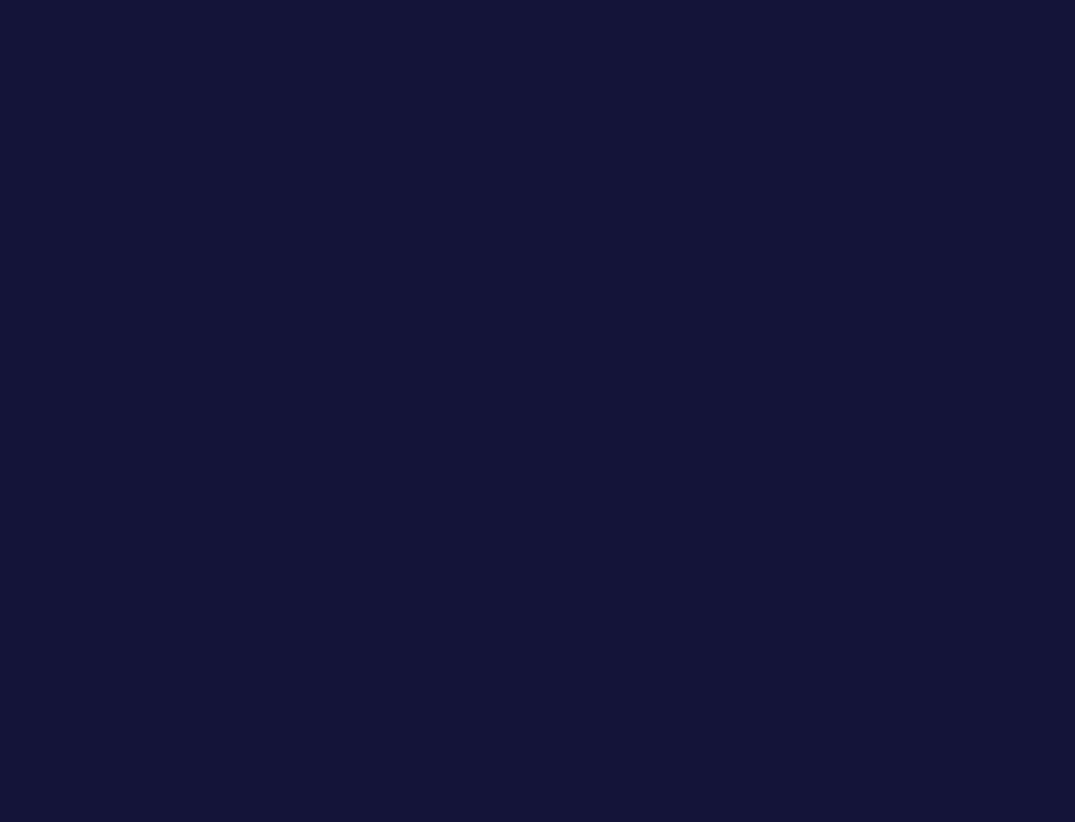
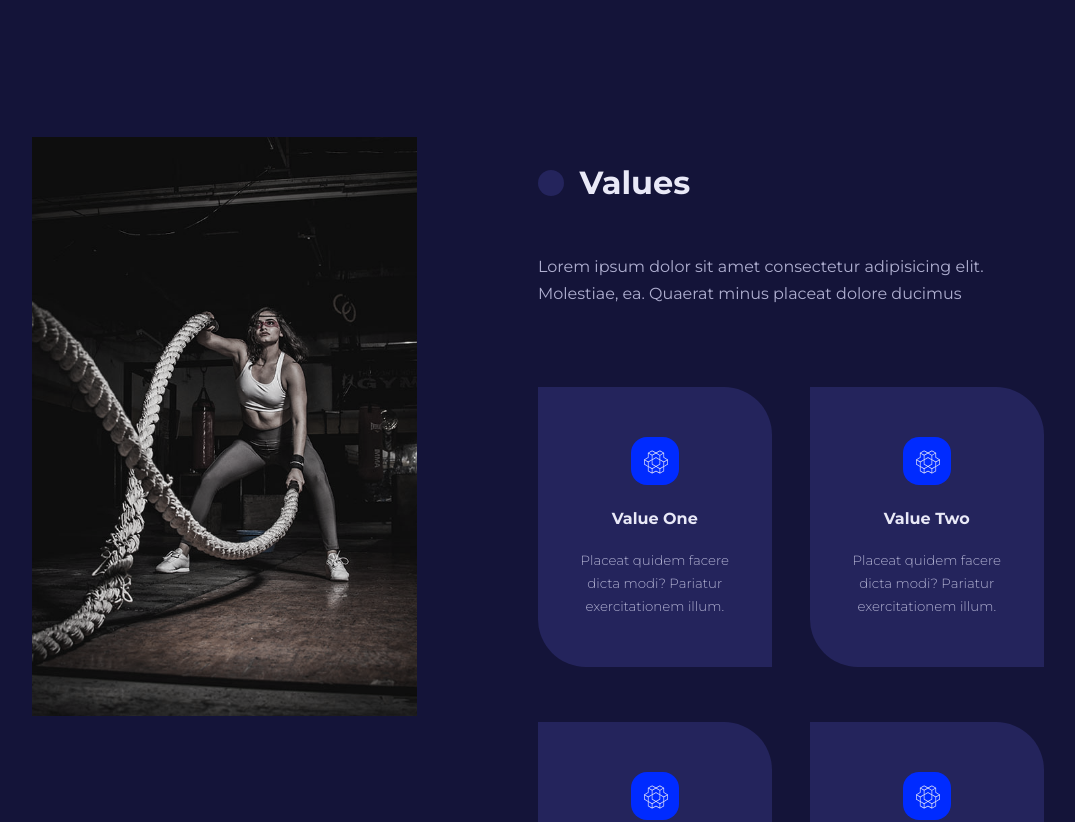
Before and after one commit to RootSN-Comminuty/communityRootsn_webSite_Officiel, a React (Create React App) app: page / in a window 1280 px wide. Shown: the part 1400-2222 px from the top of the page, without its empty margins (102-1177 px from the left). Before the commit the page ends 1385 px from the top, so only its background shows below. Built offline with nearby package versions, Linux system fonts and the light colour scheme.

Commit message:
Add third Section

```diff
--- /dev/null
+++ b/src/components/Values.jsx
@@ -0,0 +1,38 @@
+/* eslint-disable jsx-a11y/img-redundant-alt */
+import Image from '../images/values.jpg'
+import SectionHead from './SectionHead'
+//import { GiCutDiamond } from 'react-icons/gi'
+import { AiFillCaretRight } from 'react-icons/ai'
+import { values } from '../data'
+import Card from '../UI/Card'
+
+const Values = () => {
+    return (
+        <section className="values">
+            <div className="container values__container">
+                <div className="values__left">
+                    <div className="values__image">
+                        <img src={Image} alt="Values Image" />
+                    </div>
+                </div>
+                <div className="values__right">
+                    <SectionHead icon={AiFillCaretRight} title="Values" />
+                    <p>Lorem ipsum dolor sit amet consectetur adipisicing elit. Molestiae, ea. Quaerat minus placeat dolore ducimus</p>
+                    <div className="values__wrapper">
+                        {
+                            values.map(({ id, icon, title, desc }) => {
+                                return <Card className="values__value">
+                                    <span>{icon}</span>
+                                    <h4>{title}</h4>
+                                    <small>{desc}</small>
+                                </Card>
+                            })
+                        }
+                    </div>
+                </div>
+            </div>
+        </section>
+    )
+}
+
+export default Values
--- a/src/pages/home/Home.jsx
+++ b/src/pages/home/Home.jsx
@@ -1,5 +1,6 @@
 import MainHeader from '../../components/MainHeader'
 import Programs from '../../components/Programs'
+import Values from '../../components/Values'
 
 
 import './home.css'
@@ -9,6 +10,7 @@ const Home = () => {
         <>
             <MainHeader />
             <Programs />
+            <Values />
         </>
     )
 }
--- a/src/pages/home/home.css
+++ b/src/pages/home/home.css
@@ -76,3 +76,31 @@
     background: var(--color-secondary);
     color: var(--color-gray-600);
 }
+
+
+
+/* --------------------Value Section-------------------- */
+.values__container {
+    display: grid;
+    grid-template-columns: 38% 50%;
+    gap: 12%;
+}
+
+.values__image {
+    filter: saturate(0.25);
+    transition: var(--transition);
+}
+
+.values__image:hover {
+    filter: saturate(1);
+}
+
+.values__right>p {
+    margin: 1.5rem 0 5rem;
+}
+
+.values__wrapper {
+    display: grid;
+    grid-template-columns: 1fr 1fr;
+    gap: 3.4rem 2.4rem
+}
```
